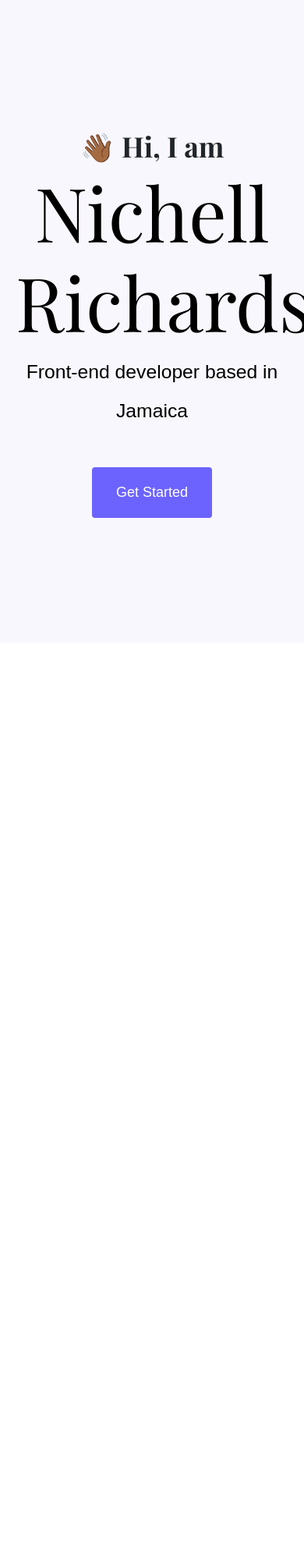
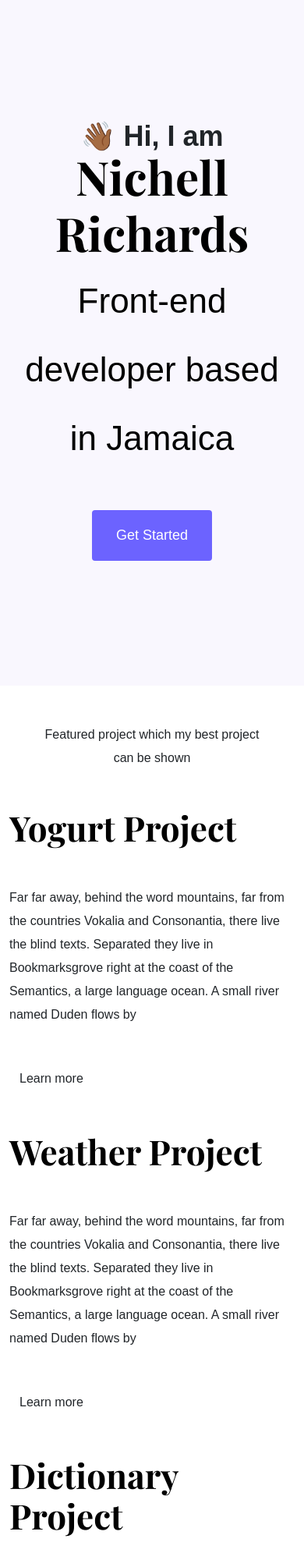
Before and after one commit to Nichel-Leann/Portfolio-for-SheCodes-Projects, a plain HTML site: page index.html in a window 390 px wide. Shown: the top 2000 px of the page at 78% size. Before the commit the page ends 844 px from the top, so only its background shows below. Drawn offline with nearby package versions, Linux system fonts and the light colour scheme; a web font is replaced by a local one.

Commit message:
updated html

```diff
--- a/index.html
+++ b/index.html
@@ -41,5 +41,72 @@
         <a href="#" class="btn btn-branding">Get Started</a>
       </div>
     </div>
+
+    <p class="text-center m-5">
+      Featured project which my best project can be shown
+    </p>
+
+    <div class="container">
+      <div class="row mb-5">
+        <div class="col-sm-6">
+          <img
+            src="images/yogurt.png"
+            alt="Yogurt app image"
+            class="img-fluid d-none d-lg-block"
+          />
+        </div>
+        <div class="col-sm-6 project-description">
+          <h2 class="mb-5">Yogurt Project</h2>
+          <p class="mb-5">
+            Far far away, behind the word mountains, far from the countries
+            Vokalia and Consonantia, there live the blind texts. Separated they
+            live in Bookmarksgrove right at the coast of the Semantics, a large
+            language ocean. A small river named Duden flows by
+          </p>
+          <a href="#" class="btn btn-branding-outline">Learn more</a>
+        </div>
+      </div>
+
+      <div class="row mb-5">
+        <div class="col-sm-6 project-description">
+          <h2 class="mb-5">Weather Project</h2>
+          <p class="mb-5">
+            Far far away, behind the word mountains, far from the countries
+            Vokalia and Consonantia, there live the blind texts. Separated they
+            live in Bookmarksgrove right at the coast of the Semantics, a large
+            language ocean. A small river named Duden flows by
+          </p>
+          <a href="#" class="btn btn-branding-outline">Learn more</a>
+        </div>
+
+        <div class="col-sm-6">
+          <img
+            src="images/weather.png"
+            alt="Weather app image"
+            class="img-fluid d-none d-lg-block"
+          />
+        </div>
+      </div>
+
+      <div class="row mb-5">
+        <div class="col-sm-6">
+          <img
+            src="images/dictionary.png"
+            alt="Yogurt app image"
+            class="img-fluid d-none d-lg-block"
+          />
+        </div>
+        <div class="col-sm-6 project-description">
+          <h2 class="mb-5">Dictionary Project</h2>
+          <p class="mb-5">
+            Far far away, behind the word mountains, far from the countries
+            Vokalia and Consonantia, there live the blind texts. Separated they
+            live in Bookmarksgrove right at the coast of the Semantics, a large
+            language ocean. A small river named Duden flows by
+          </p>
+          <a href="#" class="btn btn-branding-outline">Learn more</a>
+        </div>
+      </div>
+    </div>
   </body>
 </html>
--- a/styles.css
+++ b/styles.css
@@ -16,17 +16,20 @@ h5,
 h6 {
   color: black;
   font-family: var(--heading-font-family);
-  font-weight: normal;
+  font-weight: bold;
 }
 
 h1 {
   font-size: 96px;
 }
+h2 {
+  font-size: 64px;
+}
 
 p {
-  font-family: var(--heading-font-family);
   font-weight: normal;
-  margin: 0;
+  font-size: 16px;
+  line-height: 30px;
 }
 
 .heading {
@@ -43,6 +46,7 @@ p {
 .heading p {
   font-size: 36px;
   font-weight: bold;
+  margin: 0;
 }
 
 .btn-branding {
@@ -53,3 +57,12 @@ p {
   line-height: 27px;
   padding: 18px 30px;
 }
+
+@media (max-width: 900px) {
+  h1 {
+    font-size: 60px;
+  }
+  h2 {
+    font-size: 44px;
+  }
+}
```
Also changed, not shown: images/dictionary.png (added), images/weather.png (added), images/yogurt.png (added).
